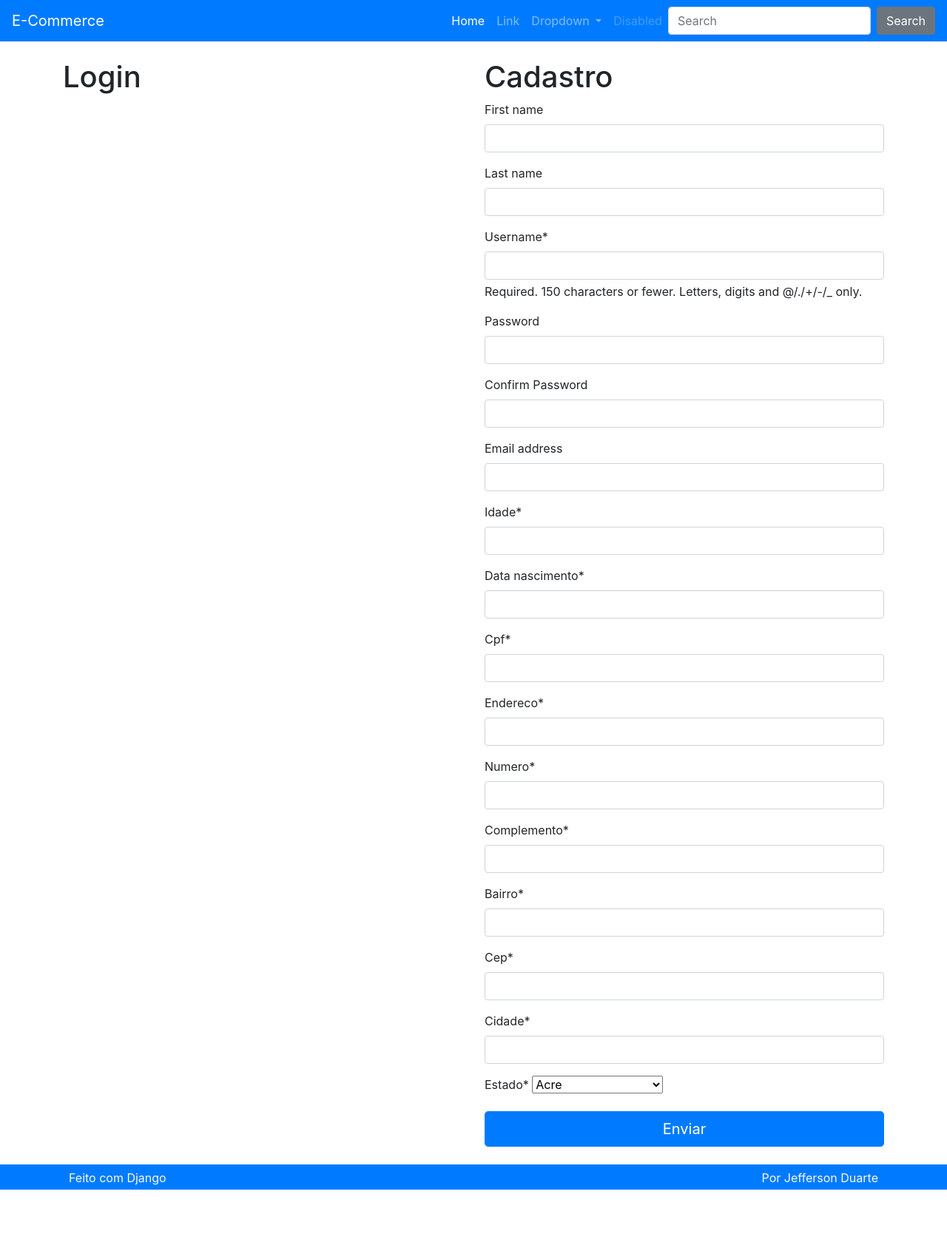
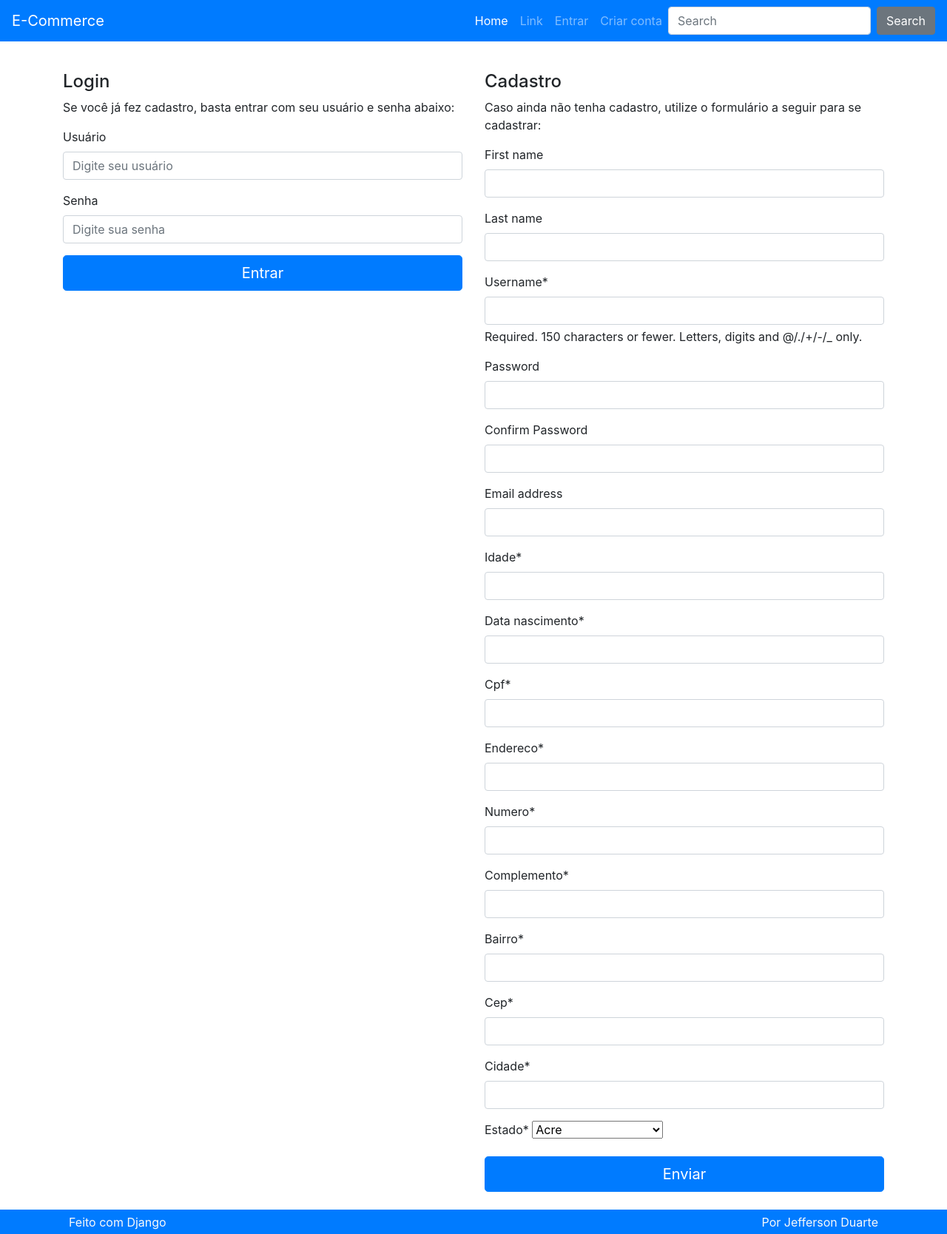
Before and after one commit to jefferson-duarte/Django_Ecommerce, a Django app: page /perfil/ in a window 1280 px wide. Shown: the whole page at 74% size. Before the commit the page ends 1608 px from the top, so only its background shows below. Run offline with Django 5.2, Linux system fonts and the light colour scheme; some libraries are stand-ins or nearby versions.

Commit message:
Created function login and logout

```diff
--- a/perfil/templates/perfil/atualizar.html
+++ b/perfil/templates/perfil/atualizar.html
@@ -1,5 +1,8 @@
 {% extends "perfil/criar.html" %}
 
 {% block titulocadastro %}
-    <h1>Atualizar dados</h1>
+    <h4>Atualizar dados</h4>
+    <p>
+        Utilize o formulário a seguir para atualizar seus dados:
+    </p>
 {% endblock titulocadastro %}
--- a/perfil/templates/perfil/criar.html
+++ b/perfil/templates/perfil/criar.html
@@ -6,15 +6,36 @@
 
     <div class="row">
         {% if not request.user.is_authenticated %}
-            <div class="col-lg">
-                <h1>Login</h1>
+            <div class="col-lg mt-3">
+                <h4>Login</h4>
+                <p>
+                    Se você já fez cadastro, basta entrar com seu usuário e senha abaixo:
+                </p>
+
+                <form method="POST" action="{% url "perfil:login" %}">
+                    {% csrf_token %}
+
+                    <div class="form-group">
+                        <label for="InputUsuario1">Usuário</label>
+                        <input type="text" name="username" class="form-control" id="InputUsuario1" aria-describedby="usuarioHelp" placeholder="Digite seu usuário">
+                    </div>
+                    <div class="form-group">
+                        <label for="exampleInputPassword1">Senha</label>
+                        <input type="password" name="password" class="form-control" id="exampleInputPassword1" placeholder="Digite sua senha">
+                    </div>
+
+                    <button type="submit" class="btn btn-primary btn-block btn-lg">Entrar</button>
+                    </form>
             </div>
         {% endif %}
 
-        <div class="col-lg">
+        <div class="col-lg mt-3">
 
             {% block titulocadastro %}
-                <h1>Cadastro</h1>
+                <h4>Cadastro</h4>
+                <p>
+                    Caso ainda não tenha cadastro, utilize o formulário a seguir para se cadastrar:
+                </p>
             {% endblock titulocadastro %}
 
             <form method="POST" action="">
--- a/perfil/views.py
+++ b/perfil/views.py
@@ -1,11 +1,11 @@
-from django.http import HttpRequest
-from django.shortcuts import render, get_object_or_404
-from django.views.generic.list import ListView
+from django.contrib import messages
+from django.urls import reverse
+from django.shortcuts import render, get_object_or_404, redirect
 from django.views import View
 from .models import Perfil
 from .forms import UserForm, PerfilForm
 from django.contrib.auth.models import User
-from django.contrib.auth import login, authenticate
+from django.contrib.auth import login, authenticate, logout
 import copy
 
 
@@ -118,7 +118,12 @@ class Criar(BasePerfil):
         self.request.session['carrinho'] = self.carrinho
         self.request.session.save()
 
-        return self.renderizar
+        messages.success(
+            self.request,
+            'Perfil Atualizado com sucesso.'
+        )
+
+        return redirect(reverse('perfil:criar'))
 
 
 class Atualizar(View):
@@ -126,8 +131,50 @@ class Atualizar(View):
 
 
 class Login(View):
-    ...
+    def post(self, *args, **kwargs):
+        username = self.request.POST.get('username')
+        password = self.request.POST.get('password')
+
+        if not username or not password:
+            messages.error(
+                self.request,
+                'Usuáro ou senha inválidos.'
+            )
+            return redirect(reverse('perfil:criar'))
+
+        usuario = authenticate(
+            self.request,
+            username=username,
+            password=password
+        )
+
+        if not usuario:
+            messages.error(
+                self.request,
+                'Usuáro ou senha inválidos.'
+            )
+
+        login(self.request, user=usuario)
+        messages.success(
+            self.request,
+            'Você fez login no sistema e pode conculir a compra.'
+        )
+
+        return redirect(reverse('produto:carrinho'))
 
 
 class Logout(View):
-    ...
+    def get(self, *args, **kwargs):
+        carrinho = copy.deepcopy(self.request.session.get('carrinho'))
+
+        logout(self.request)
+
+        self.request.session['carrinho'] = carrinho
+        self.request.session.save()
+
+        messages.success(
+            self.request,
+            'Você saiu do sistema com sucesso.'
+        )
+
+        return redirect(reverse('produto:lista'))
--- a/templates/partials/_nav.html
+++ b/templates/partials/_nav.html
@@ -15,21 +15,27 @@
             <li class="nav-item">
                 <a class="nav-link" href="#">Link</a>
             </li>
+
+            {% if request.user.is_authenticated %}
+
                 <li class="nav-item dropdown">
                     <a class="nav-link dropdown-toggle" href="#" id="navbarDropdown" role="button"
                         data-toggle="dropdown" aria-haspopup="true" aria-expanded="false">
-                    Dropdown
+                        Conta
                     </a>
                     <div class="dropdown-menu" aria-labelledby="navbarDropdown">
-                    <a class="dropdown-item" href="#">Action</a>
-                    <a class="dropdown-item" href="#">Another action</a>
-                    <div class="dropdown-divider"></div>
-                    <a class="dropdown-item" href="#">Something else here</a>
+                        <a class="dropdown-item" href="{% url "perfil:criar" %}">Atualizar</a>
+                        <a class="dropdown-item" href="{% url "perfil:logout" %}">Sair</a>
                     </div>
                 </li>
+            {% else %}
                 <li class="nav-item">
-                <a class="nav-link disabled" href="#">Disabled</a>
+                    <a class="nav-link" href="{% url "perfil:criar" %}">Entrar</a>
                 </li>
+                <li class="nav-item">
+                    <a class="nav-link" href="{% url "perfil:criar" %}">Criar conta</a>
+                </li>
+            {% endif %}
 
             {% if request.session.carrinho %}
                 <li class="nav-item">
```
Lines whose indentation alone changed are shown as unchanged.
